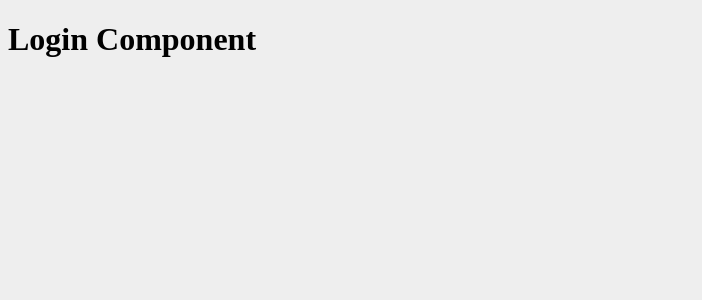
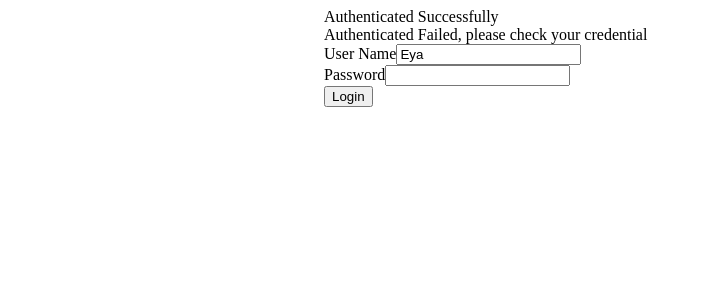
Before and after one commit to EyaNgoNdjip/fullstack-todo-app, a React (Create React App) app: page / in a window 1280 px wide. Shown: the top 300 px of the page, without its empty margins (0-702 px from the left). Built offline with nearby package versions, Linux system fonts and the light colour scheme.

Commit message:
Add form to login component

```diff
--- a/src/assets/css/index.css
+++ b/src/assets/css/index.css
@@ -1,3 +1 @@
-body {
-  background: #eee;
-}
+@import "./login.css";
--- /dev/null
+++ b/src/assets/css/login.css
@@ -0,0 +1,5 @@
+.login {
+  width: 50%;
+  margin-right: auto;
+  margin-left: auto;
+}
--- a/src/components/LoginComponent.js
+++ b/src/components/LoginComponent.js
@@ -1,9 +1,54 @@
-import React from "react";
+import React, { useState } from "react";
 
 const LoginComponent = () => {
+  const [username, setUsername] = useState("Eya");
+  const [password, setPassword] = useState("");
+
+  function handleUsernameChange(event) {
+    event.preventDefault();
+    setUsername(event.target.value);
+  }
+
+  function handlePasswordChange(event) {
+    event.preventDefault();
+    setPassword(event.target.value);
+  }
+
+  const handleClick = () => {
+    console.log(username);
+    console.log(password);
+  };
+
   return (
-    <div>
-      <h1 className="login"> Login Component</h1>
+    <div className="login">
+      <div className="success-msg">Authenticated Successfully</div>
+      <div className="error-msg">
+        Authenticated Failed, please check your credential
+      </div>
+      <div className="login-form">
+        <div className="username-block">
+          <label>User Name</label>
+          <input
+            type="text"
+            name="username"
+            value={username}
+            onChange={handleUsernameChange}
+          />
+        </div>
+        <div className="password-block">
+          <label>Password</label>
+          <input
+            type="password"
+            name="password"
+            value={password}
+            onChange={handlePasswordChange}
+          />
+        </div>
+        <div>{handleClick}</div>
+        <button className="login-btn" onClick={handleClick}>
+          Login
+        </button>
+      </div>
     </div>
   );
 };
```
Also changed, not shown: 1 other file (tests, documents, lock files or other folders).
